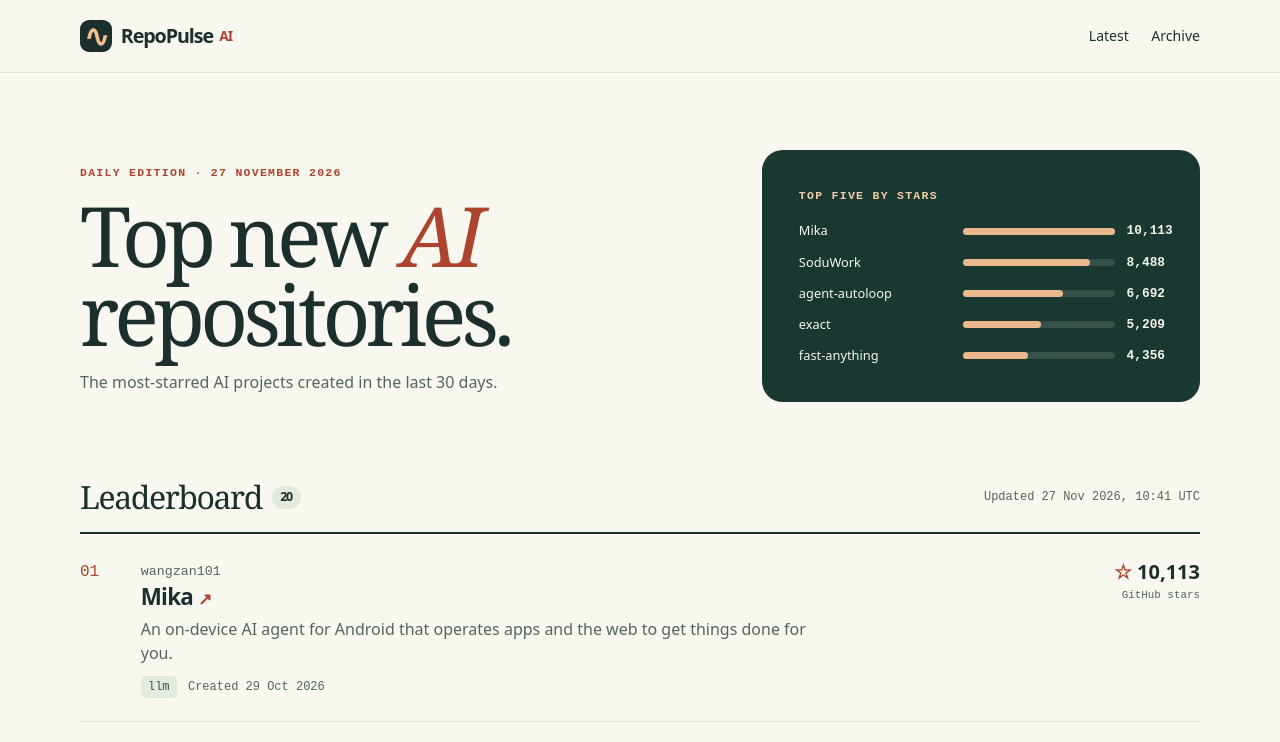
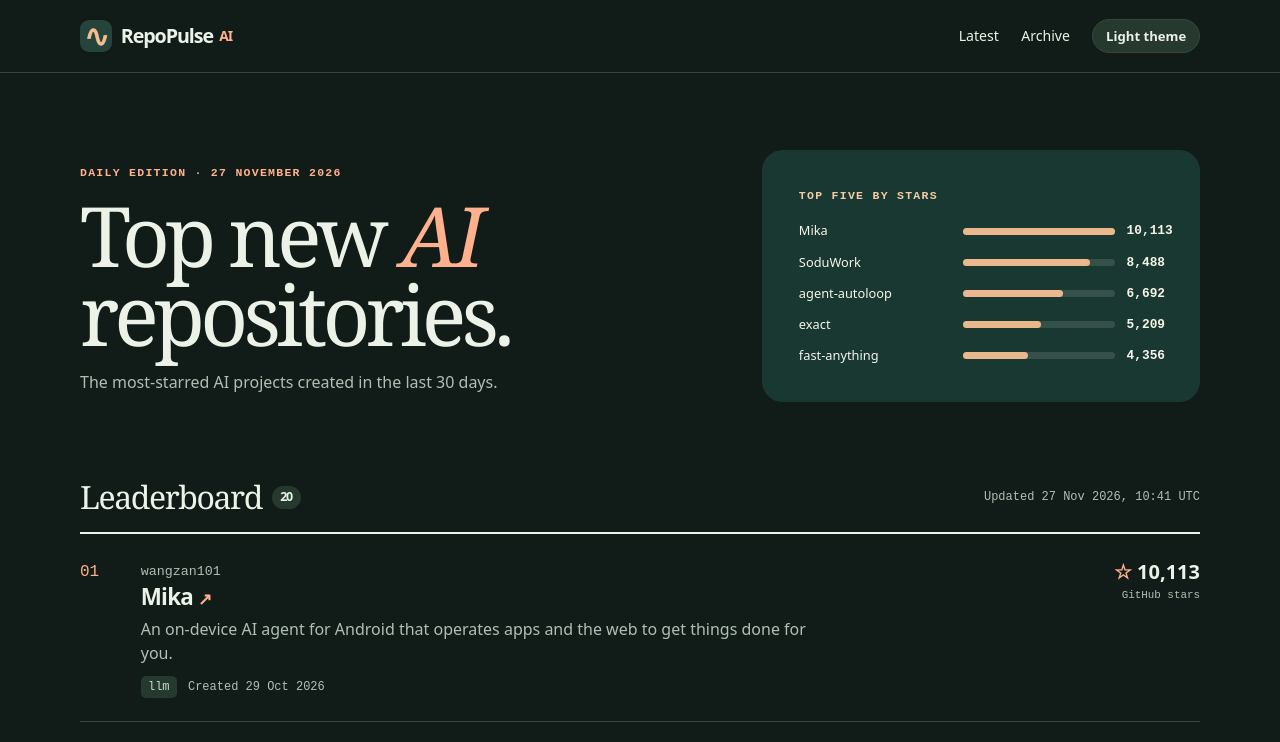
Before and after one commit to Devparihar5/repopulse-ai, a plain HTML site: page editions/2026-11-27/index.html in a window 1280 px wide. Shown: the top 742 px of the page. Drawn offline with Linux system fonts and the light colour scheme.

Commit message:
Record daily AI repository observation

```diff
--- a/editions/2026-11-27/index.html
+++ b/editions/2026-11-27/index.html
@@ -1,8 +1,36 @@
-<!doctype html><html lang="en"><head><meta charset="utf-8">
+<!doctype html><html lang="en" data-theme="dark"><head><meta charset="utf-8">
 <meta name="viewport" content="width=device-width, initial-scale=1">
+<script>(() => {
+  const key = "repopulse-ai-theme";
+  const root = document.documentElement;
+  try {
+    if (localStorage.getItem(key) === "light") root.dataset.theme = "light";
+  } catch {
+    // Storage can be unavailable in private browsing.
+  }
+
+  document.addEventListener("DOMContentLoaded", () => {
+    const button = document.getElementById("theme-switch");
+    const updateLabel = () => {
+      button.textContent = root.dataset.theme === "light" ? "Dark theme" : "Light theme";
+    };
+    updateLabel();
+    button.hidden = false;
+    button.addEventListener("click", () => {
+      root.dataset.theme = root.dataset.theme === "light" ? "dark" : "light";
+      updateLabel();
+      try {
+        localStorage.setItem(key, root.dataset.theme);
+      } catch {
+        // The selected theme still applies for this page.
+      }
+    });
+  });
+})();
+</script>
 <title>27 November 2026 | RepoPulse AI</title><link rel="stylesheet" href="../../style.css"></head>
 <body><header><div class="wrap mast"><a class="brand" href="../../"><em aria-hidden="true">∿</em> RepoPulse <b>AI</b></a>
-<nav aria-label="Main"><a href="../../">Latest</a><a href="#archive">Archive</a></nav></div></header>
+<nav aria-label="Main"><a href="../../">Latest</a><a href="#archive">Archive</a><button id="theme-switch" type="button" hidden>Light theme</button></nav></div></header>
 <main class="wrap"><section class="intro"><div><small class="edition">Daily edition · 27 November 2026</small>
 <h1>Top new <em>AI</em><br>repositories.</h1>
 <p>The most-starred AI projects created in the last 30 days.</p></div><figure><figcaption>Top five by stars</figcaption><ol class="bars"><li><span>Mika</span><i style="--width:100.00%"></i><b>10,113</b></li><li><span>SoduWork</span><i style="--width:83.93%"></i><b>8,488</b></li><li><span>agent-autoloop</span><i style="--width:66.17%"></i><b>6,692</b></li><li><span>exact</span><i style="--width:51.51%"></i><b>5,209</b></li><li><span>fast-anything</span><i style="--width:43.07%"></i><b>4,356</b></li></ol></figure></section>
--- a/style.css
+++ b/style.css
@@ -1,16 +1,22 @@
-:root{color-scheme:light;--ink:#1b302c;--muted:#53665e;--line:#d9dfd4;--paper:#f8f8f1;--accent:#ad442e;font:16px/1.5 "DM Sans",system-ui,sans-serif;color:var(--ink);background:var(--paper)}
+:root{color-scheme:dark;--ink:#ecf2e8;--muted:#b0bfb3;--line:#34473e;--paper:#111c18;--accent:#ffb18e;--surface:#26392f;--tag:#c6ddc8;font:16px/1.5 "DM Sans",system-ui,sans-serif;color:var(--ink);background:var(--paper)}
+:root[data-theme="light"]{color-scheme:light;--ink:#1b302c;--muted:#53665e;--line:#d9dfd4;--paper:#f8f8f1;--accent:#ad442e;--surface:#e3ebdf;--tag:#365548}
 *{box-sizing:border-box}body,figure,ol,ul,h1,h2,p{margin:0}ol,ul{padding:0;list-style:none}.wrap{width:min(1120px,91%);margin:auto}
 a{color:inherit;text-underline-offset:.2em}a:focus-visible{outline:3px solid #bf614b;outline-offset:4px}
 header{border-bottom:1px solid var(--line)}.mast,.brand,nav,.meta,.sectionhead,.sectionhead h2{display:flex;align-items:center}.mast,.sectionhead{justify-content:space-between}
 .mast{min-height:72px}.brand{gap:.4rem;font-size:1.23rem;font-weight:780;letter-spacing:-.055em;text-decoration:none}.brand b{font-size:.7em;color:var(--accent)}
-.brand em{display:grid;place-items:center;width:32px;height:32px;margin-right:.15rem;border-radius:9px;color:#f4bd8e;background:var(--ink);font:700 30px/1 Georgia,serif}
+.brand em{display:grid;place-items:center;width:32px;height:32px;margin-right:.15rem;border-radius:9px;color:#f4bd8e;background:#25443b;font:700 30px/1 Georgia,serif}
 nav{gap:1.4rem}nav a{font-size:.88rem;text-decoration:none}nav a:hover,h2 a:hover{text-decoration:underline}
 .intro{display:grid;grid-template-columns:minmax(0,1.15fr) minmax(0,.85fr);gap:8%;align-items:center;padding:clamp(2.2rem,6vw,5rem) 0}
 .edition,figcaption,.rank,.sectionhead>span,.row small,.meta,.bars b{font-family:"IBM Plex Mono",ui-monospace,monospace}
 .edition,figcaption{text-transform:uppercase;letter-spacing:.11em;font-size:.72rem;font-weight:650}.edition{color:var(--accent)}h1{font:500 clamp(3rem,6.5vw,5.7rem)/.96 "Instrument Serif",Georgia,serif;letter-spacing:-.058em;margin:.8rem 0 1rem}h1 em{color:var(--accent)}.intro p,.row p{color:var(--muted)}
 figure{background:#193832;color:#f6f5e9;padding:clamp(1.3rem,3vw,2.3rem);border-radius:1.3rem}figcaption{color:#f2cca5;margin-bottom:1.1rem}
 .bars{display:grid;gap:.75rem}.bars li{display:grid;grid-template-columns:minmax(0,1fr) minmax(0,1fr) 5ch;align-items:center;gap:.75rem;font-size:.8rem}.bars li span{overflow:hidden;text-overflow:ellipsis;white-space:nowrap}.bars b{text-align:right}.bars i{height:7px;background:#355149;border-radius:8px}.bars i:before{content:"";display:block;width:var(--width);height:100%;background:#ebb88e;border-radius:inherit}
-.sectionhead{gap:.7rem;flex-wrap:wrap;border-bottom:2px solid var(--ink);padding-bottom:1rem}.sectionhead h2,#archive h2{font:500 2rem/1.15 Georgia,serif;letter-spacing:-.045em}.sectionhead h2 small{font:600 .78rem/1.8 system-ui;background:#e2eadd;margin-left:.6rem;padding:0 .55rem;border-radius:20px}.sectionhead>span,.meta{font-size:.75rem;color:var(--muted)}
-.row{display:grid;grid-template-columns:2.6rem minmax(0,1fr) auto;gap:1.2rem;align-items:start;padding:1.45rem 0;border-bottom:1px solid var(--line)}.rank{color:var(--muted);font-size:1rem;padding-top:.2rem}.row:first-child .rank{color:var(--accent)}.project{overflow-wrap:anywhere}.project>small{color:var(--muted)}.row h2{font-size:1.4rem;letter-spacing:-.035em;line-height:1.3}.row h2 a{text-decoration:none}.row h2 a:hover{text-decoration:underline}.row h2 span{font-size:.75em;color:var(--accent)}.row p{margin:.4rem 0 .65rem;max-width:75ch}.meta{gap:.7rem;flex-wrap:wrap}.meta b{background:#e3ebdf;color:#365548;border-radius:5px;padding:.12rem .45rem;font-weight:500}.row strong{text-align:right;font-size:1.25rem;font-variant-numeric:tabular-nums}.row strong span{color:var(--accent)}.row strong small{display:block;font-size:.68rem;font-weight:400;color:var(--muted)}
-#archive{padding:2.5rem 0}#archive ul{display:flex;flex-wrap:wrap;gap:.7rem;margin-top:1rem}#archive a{display:block;background:#e6ebe1;padding:.45rem .85rem;border-radius:6px}footer{padding:1rem 0 2rem;border-top:1px solid var(--line);font-size:.85rem}
+.sectionhead{gap:.7rem;flex-wrap:wrap;border-bottom:2px solid var(--ink);padding-bottom:1rem}.sectionhead h2,#archive h2{font:500 2rem/1.15 Georgia,serif;letter-spacing:-.045em}.sectionhead h2 small{font:600 .78rem/1.8 system-ui;background:var(--surface);margin-left:.6rem;padding:0 .55rem;border-radius:20px}.sectionhead>span,.meta{font-size:.75rem;color:var(--muted)}
+.row{display:grid;grid-template-columns:2.6rem minmax(0,1fr) auto;gap:1.2rem;align-items:start;padding:1.45rem 0;border-bottom:1px solid var(--line)}.rank{color:var(--muted);font-size:1rem;padding-top:.2rem}.row:first-child .rank{color:var(--accent)}.project{overflow-wrap:anywhere}.project>small{color:var(--muted)}.row h2{font-size:1.4rem;letter-spacing:-.035em;line-height:1.3}.row h2 a{text-decoration:none}.row h2 a:hover{text-decoration:underline}.row h2 span{font-size:.75em;color:var(--accent)}.row p{margin:.4rem 0 .65rem;max-width:75ch}.meta{gap:.7rem;flex-wrap:wrap}.meta b{background:var(--surface);color:var(--tag);border-radius:5px;padding:.12rem .45rem;font-weight:500}.row strong{text-align:right;font-size:1.25rem;font-variant-numeric:tabular-nums}.row strong span{color:var(--accent)}.row strong small{display:block;font-size:.68rem;font-weight:400;color:var(--muted)}
+#archive{padding:2.5rem 0}#archive ul{display:flex;flex-wrap:wrap;gap:.7rem;margin-top:1rem}#archive a{display:block;background:var(--surface);padding:.45rem .85rem;border-radius:6px}footer{padding:1rem 0 2rem;border-top:1px solid var(--line);font-size:.85rem}
 @media(max-width:720px){.intro{grid-template-columns:1fr;gap:1.6rem}.mast{min-height:60px}.row{grid-template-columns:1.6rem minmax(0,1fr) auto;gap:.5rem}.row strong{font-size:1rem}.sectionhead{align-items:start}.bars li{grid-template-columns:minmax(0,1fr) minmax(0,1.4fr) 5ch}.meta{gap:.4rem}}
+
+#theme-switch{background:var(--surface);color:var(--ink);border:1px solid var(--line);border-radius:2rem;padding:.45rem .8rem;font:600 .82rem/1.4 system-ui;cursor:pointer}
+#theme-switch:hover{border-color:var(--accent)}
+#theme-switch:focus-visible{outline:3px solid var(--accent);outline-offset:3px}
+@media(max-width:470px){.mast{flex-wrap:wrap;gap:.5rem;padding:.65rem 0}nav{gap:.65rem}}
```
Also changed, not shown: index.html (+30 -2 lines).
